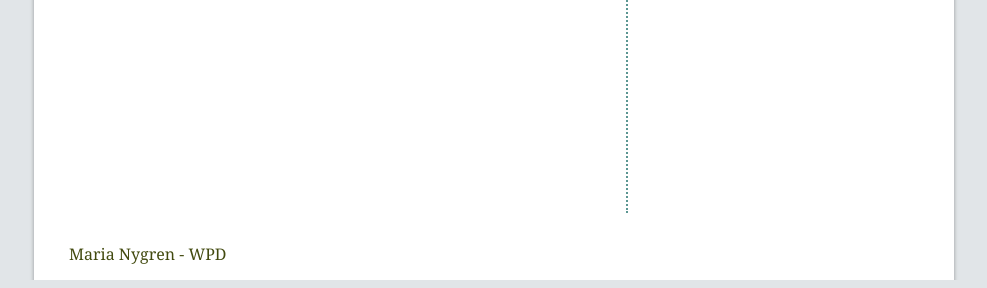
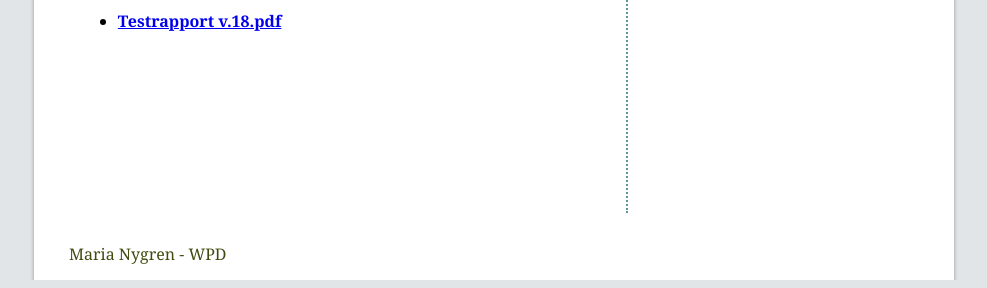
Before and after one commit to mn22nw/KursBloggIMP, a plain HTML site: page pages/documents.html in a window 1280 px wide. Shown: the part 512-800 px from the top of the page, without its empty margins (146-1133 px from the left). Drawn offline with Linux system fonts and the light colour scheme; a web font is replaced by a local one.

Commit message:
testrapport v18

```diff
--- a/pages/documents.html
+++ b/pages/documents.html
@@ -51,6 +51,7 @@
 				<br />
 				<li><a href="../pdf/testrapport_v16.pdf" target="_blank">Testrapport v.16.pdf</a></li>
 				<li><a href="../pdf/testrapport_v17.pdf" target="_blank">Testrapport v.17.pdf</a></li>
+				<li><a href="../pdf/testrapport_v18.pdf" target="_blank">Testrapport v.18.pdf</a></li>
 
 			</ul>
 
```
Also changed, not shown: 2 other files.
